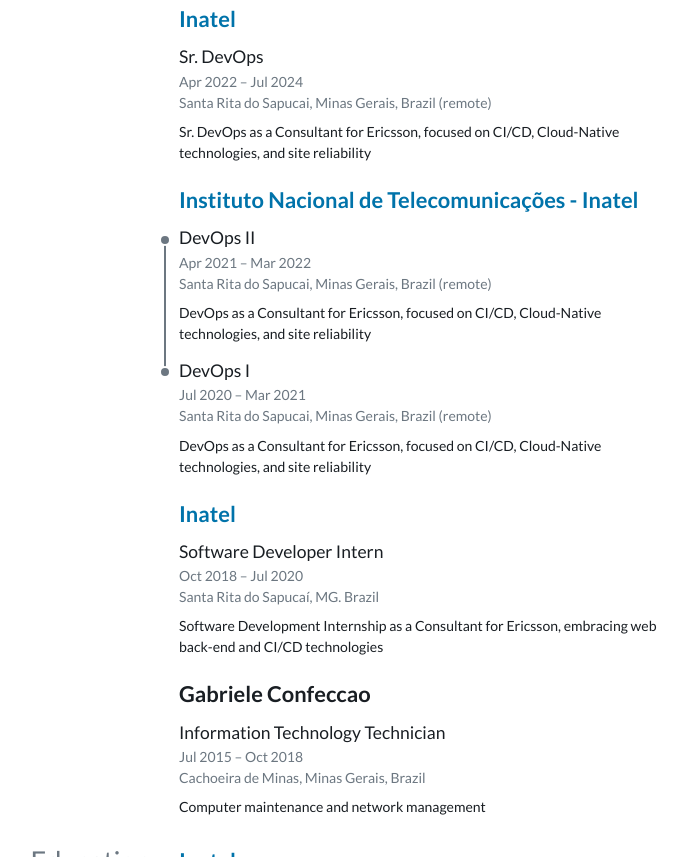
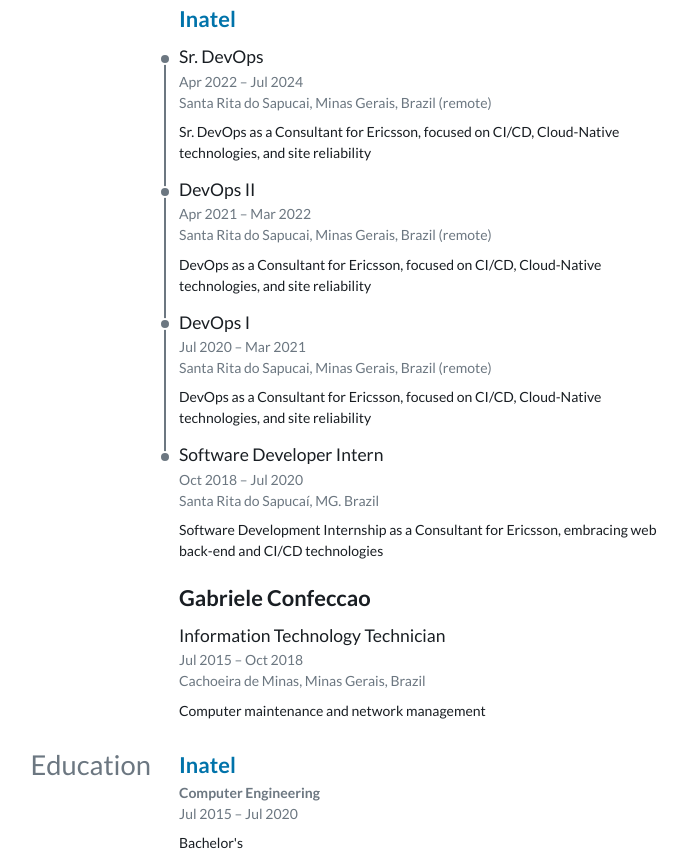
Before and after one commit to felipecrs/resume, a plain HTML site: page index.html in a window 1280 px wide. Shown: the part 743-1600 px from the top of the page, without its empty margins (307-994 px from the left). Drawn offline with Linux system fonts and the light colour scheme.

Commit message:
deploy: 2f1d378646913afaeba4af4101112277ebdea653

```diff
--- a/index.html
+++ b/index.html
@@ -123,18 +123,6 @@
 
                 </div>
 
-            </div>
-          </article>
-
-          <article>
-            <header>
-              <h4><a href="https://inatel.br/icc">Instituto Nacional de Telecomunicações - Inatel</a></h4>
-              <div class="meta">
-
-              </div>
-            </header>
-            <div class="timeline">
-
                 <div>
                   <div>
                     <h5>DevOps II</h5>
@@ -158,18 +146,6 @@
                   <p>DevOps as a Consultant for Ericsson, focused on CI/CD, Cloud-Native technologies, and site reliability</p>
 
                 </div>
-
-            </div>
-          </article>
-
-          <article>
-            <header>
-              <h4><a href="https://inatel.br/icc">Inatel</a></h4>
-              <div class="meta">
-
-              </div>
-            </header>
-            <div class="timeline">
 
                 <div>
                   <div>
```
